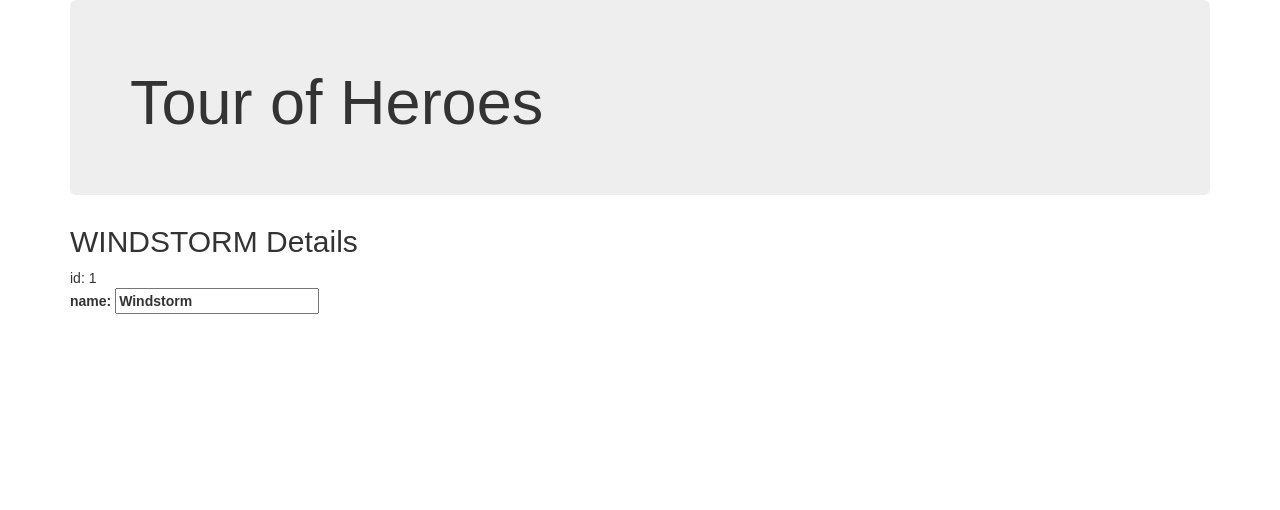
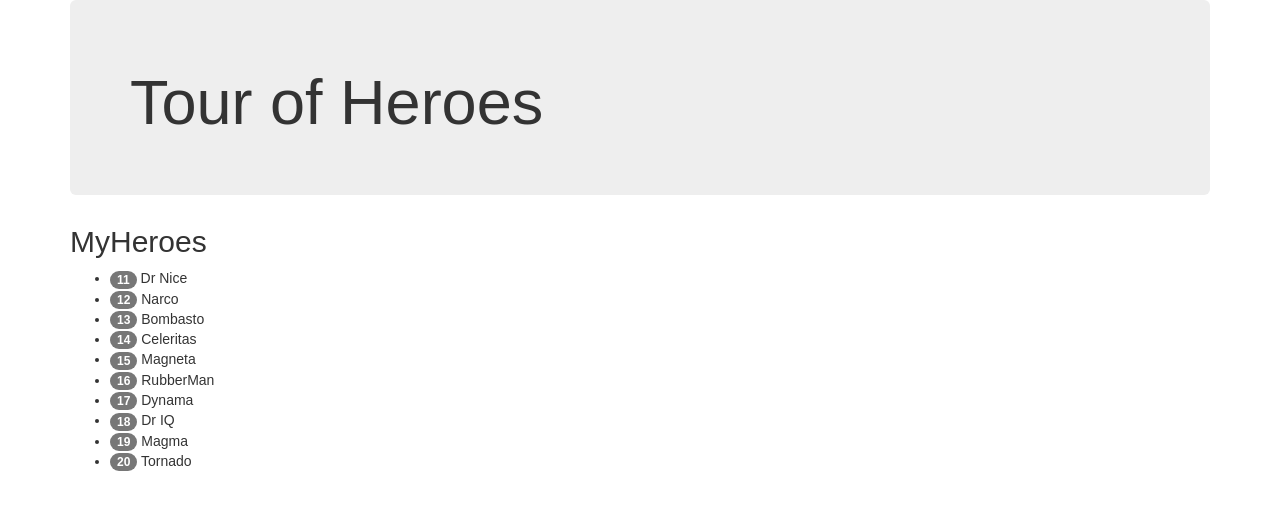
Before and after one commit to Chaitanya150895/angular-tour-of-heroes, an Angular app: page / in a window 1280 px wide. Shown: the top 510 px of the page. Built offline with nearby package versions, Linux system fonts and the light colour scheme.

Commit message:
added heroes to component for List heroes with *ngFor

```diff
--- a/src/app/heroes/heroes.component.html
+++ b/src/app/heroes/heroes.component.html
@@ -1,8 +1,19 @@
+<h2>MyHeroes</h2>
+<ul class="heroes">
 
-<h2>{{hero.name | uppercase}} Details</h2> <!--  //made it uppercase https://angular.io/guide/pipes -->
-<div><span>id: </span>{{hero.id}}</div>
-<div>
+
+
+
+  <li *ngFor="let hero of heroes"><span class="badge">{{hero.id}}</span> {{hero.name}}</li>
+
+</ul>
+
+
+
+
+
+<!-- <div>
   <label>name:
     <input [(ngModel)]="hero.name" placeholder="name"/>
   </label>
-</div>
+</div> -->
```
